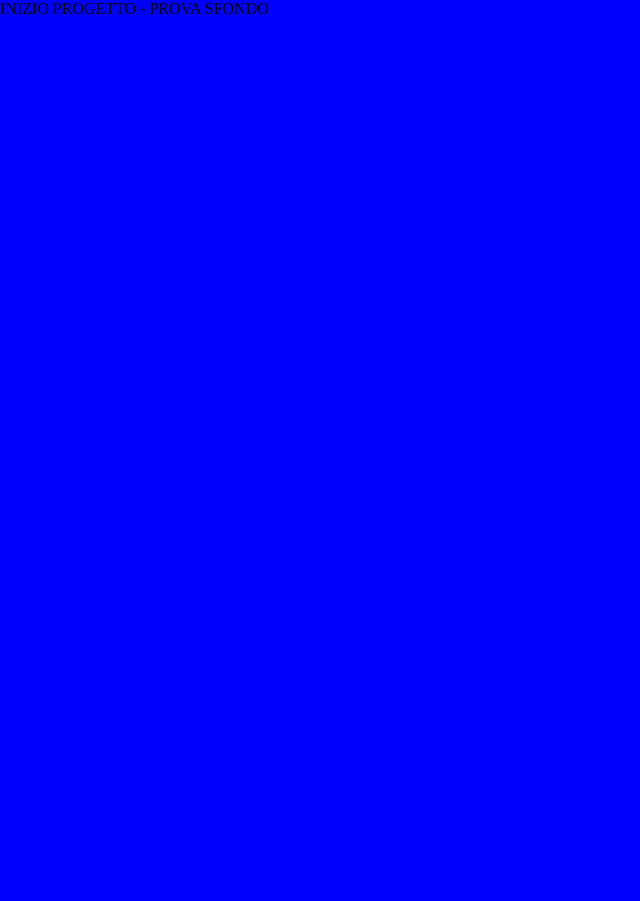
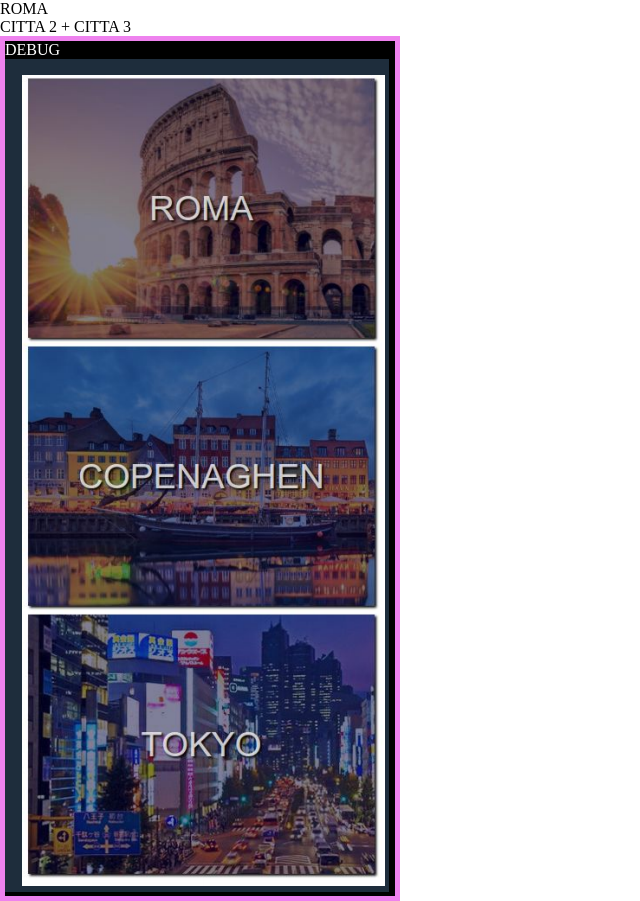
Before and after one commit to simonebresci/htmlcss-airbnb, a plain HTML site: page index.html in a window 1280 px wide. Shown: the whole page, without its empty margins (0-640 px from the left). Before the commit the page ends 800 px from the top, so only its background shows below. Drawn offline with Linux system fonts and the light colour scheme.

Commit message:
creata struttura di base html + classi CSS

```diff
--- a/css/style.css
+++ b/css/style.css
@@ -2,5 +2,51 @@
   box-sizing: border-box;
   margin: 0;
   padding: 0;
-  background-color: blue;
 }
+
+/* Contenitore di tutto il sito */
+
+.container-content{
+
+}
+/* /Contenitore di tutto il sito */
+
+
+/* Container di tutte le città */
+.container-all-cities{
+
+}
+/* Container di tutte le città */
+
+
+/* Container città generica */
+.container-city{
+
+}
+/* /Container città generica */
+
+
+/* Contenitore debug */
+.container-debug{
+  color: white;
+  width: 400px;
+  border: 5px solid violet;
+  background-color: black;
+
+}
+/* /Contenitore debug */
+
+/* ##### UTILITIES ##### */
+
+.badge{
+
+}
+
+.layer-trasparent{
+
+}
+
+
+
+
+/* ##### /UTILITIES ##### */
--- a/index.html
+++ b/index.html
@@ -10,7 +10,37 @@
     <title>Airbnb clone</title>
   </head>
   <body>
-    INIZIO PROGETTO - PROVA SFONDO
+
+    <!-- Container content -->
+    <div class="container-content">
+      <div class="container-all-cities">
+        <!-- Container city -->
+        <div class="container-city">
+          <!-- Nome città sovraimpressione -->
+          <div class="badge">
+            ROMA
+          </div>
+          <!-- /Nome città sovraimpressione -->
+          <!-- layer scuro in sovraimpressione -->
+          <div class="layer-transparent">
+
+          </div>
+          <!-- /layer scuro in sovraimpressione -->
+        </div>
+        <!-- /Container city -->
+
+        CITTA 2 + CITTA 3
+    </div>
+
+    </div>
+    <!-- /Container content -->
+
+    <!-- Container debug -->
+    <div class="container-debug">
+        DEBUG
+      <img src=./img/reference-small.png alt="immagine di debug">
+    </div>
+    <!-- /Container debug -->
 
   </body>
 </html>
```
Also changed, not shown: img/reference-small.png (added), img/reference.png (added).
